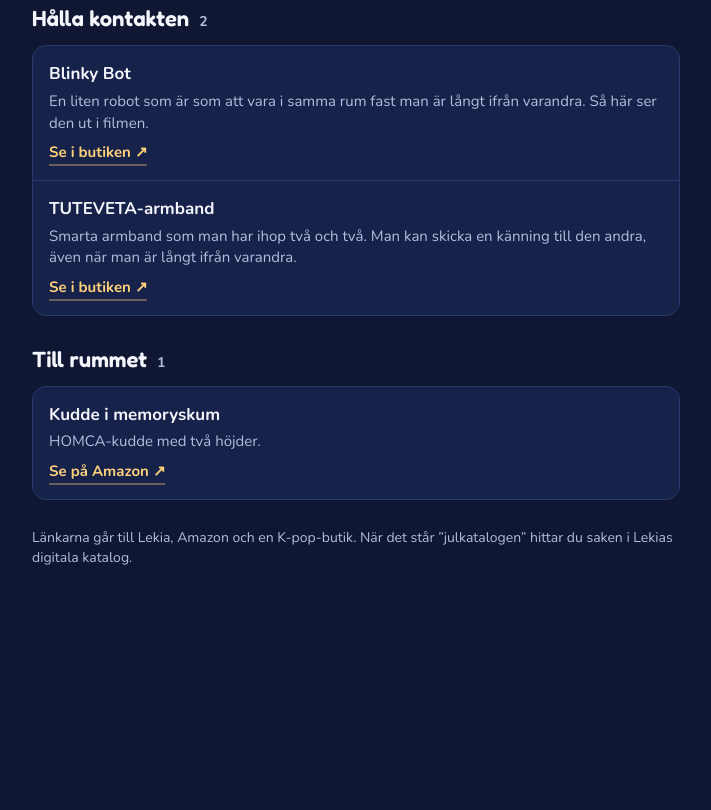
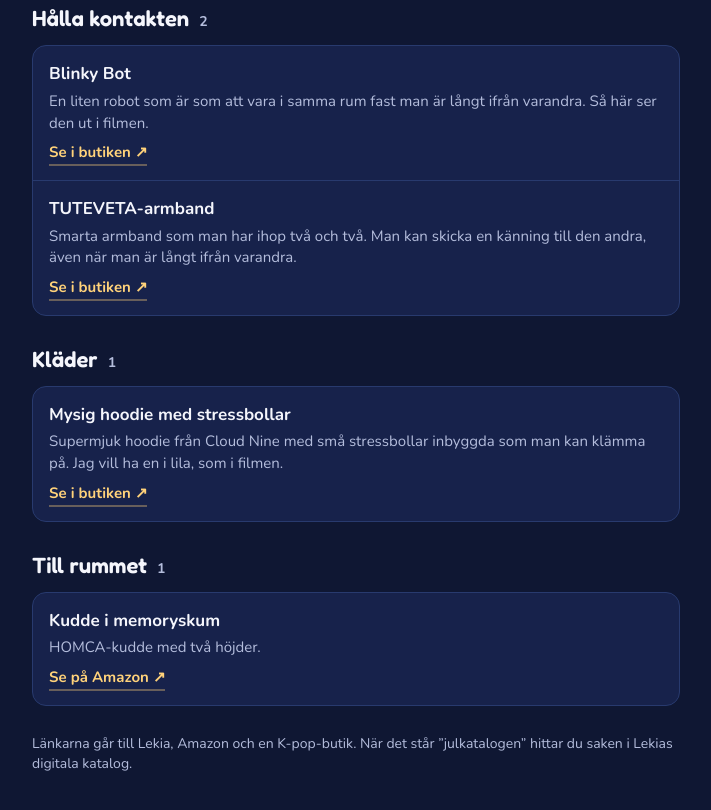
Before and after one commit to daniel-oster/presenter, a plain HTML site: page annabelle/index.html in a window 1280 px wide. Shown: the part 3608-4418 px from the top of the page, without its empty margins (284-995 px from the left). Before the commit the page ends 4233 px from the top, so only its background shows below. Drawn offline with nearby package versions, Linux system fonts and the light colour scheme.

Commit message:
Lägg till stressbollshoodie på Annabelles lista
Co-Authored-By: Claude Sonnet 5.5 <noreply@anthropic.com>
Claude-Session: https://claude.ai/code/session_01GkoDhZ3svbw4zBxukFw8Ac

```diff
--- a/annabelle/index.html
+++ b/annabelle/index.html
@@ -208,6 +208,9 @@
       { id: "blinkybot", name: "Blinky Bot", desc: "En liten robot som är som att vara i samma rum fast man är långt ifrån varandra. Så här ser den ut i filmen.", url: "https://theblinkybot.com/", label: "Se i butiken" },
       { id: "tuteveta", name: "TUTEVETA-armband", desc: "Smarta armband som man har ihop två och två. Man kan skicka en känning till den andra, även när man är långt ifrån varandra.", url: "https://tuteveta.com/", label: "Se i butiken" }
     ]},
+    { title: "Kläder", items: [
+      { id: "stresshoodie", name: "Mysig hoodie med stressbollar", desc: "Supermjuk hoodie från Cloud Nine med små stressbollar inbyggda som man kan klämma på. Jag vill ha en i lila, som i filmen.", url: "https://www.cloudnineclothing.ca/", label: "Se i butiken" }
+    ]},
     { title: "Till rummet", items: [
       { id: "pillow", name: "Kudde i memoryskum", desc: "HOMCA-kudde med två höjder.", url: "https://amzn.eu/d/0gcDMf2O", label: "Se på Amazon" }
     ]}
```
